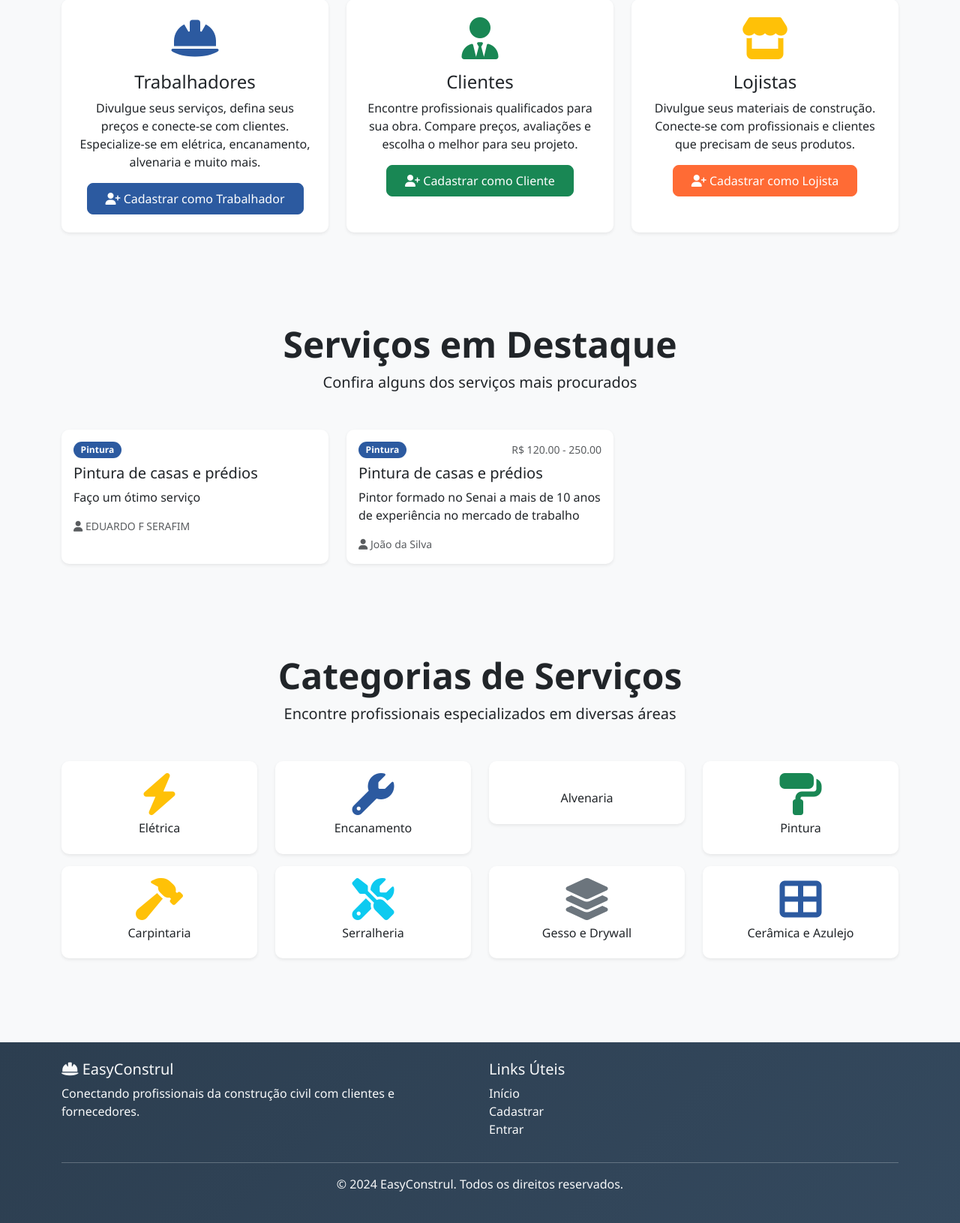
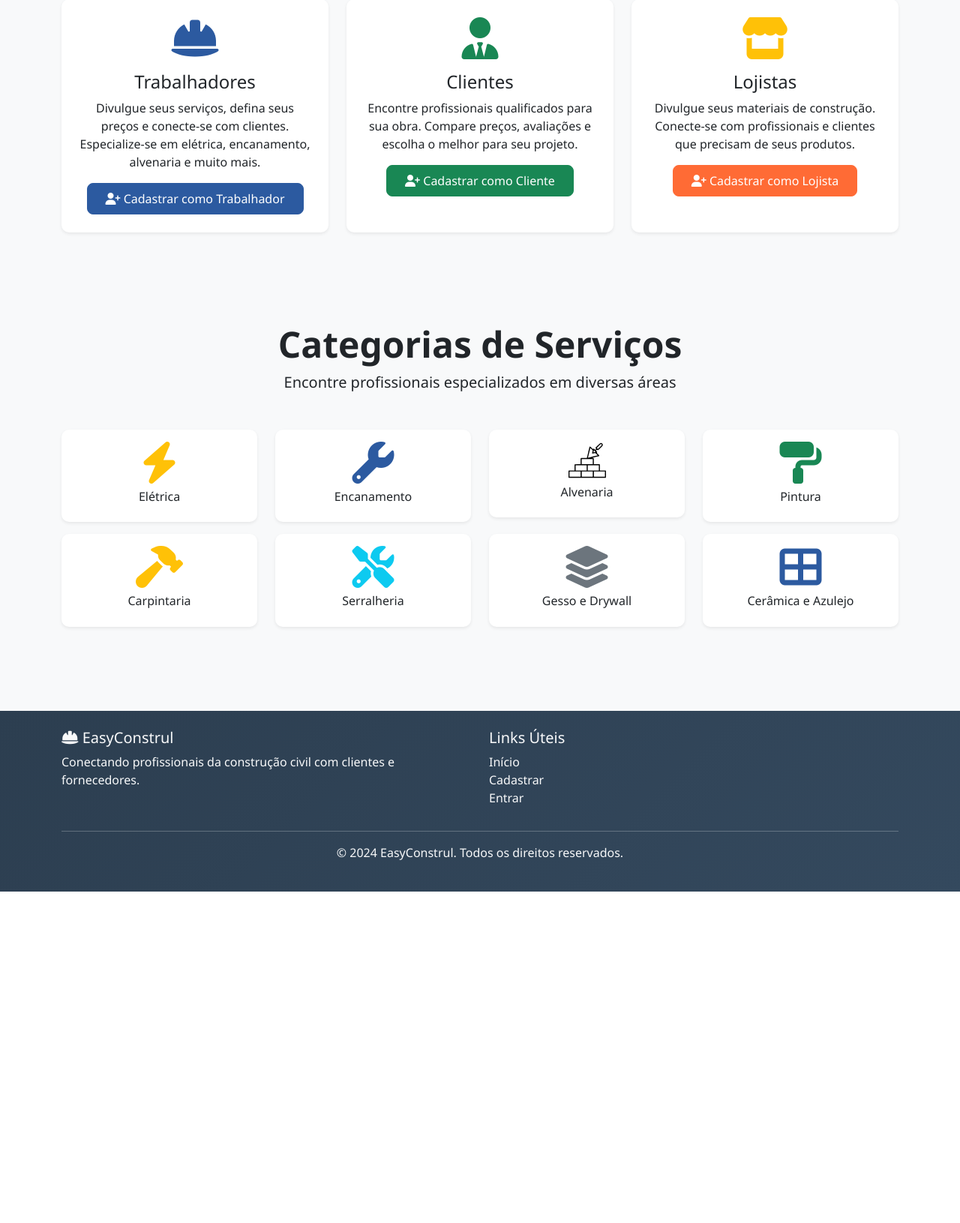
Before and after one commit to efserafim/easyconstrul, a Flask app: page / in a window 1280 px wide. Shown: the part 912-2543 px from the top of the page at 75% size. After the commit the page ends 2101 px from the top, so only its background shows below. Run offline with Flask 3, Linux system fonts and the light colour scheme.

Commit message:
alteracoes nas rotas

```diff
--- a/templates/index.html
+++ b/templates/index.html
@@ -134,60 +134,6 @@
     </div>
 </section>
 
-<!-- Serviços em Destaque -->
-{% if servicos_destaque %}
-<section class="py-5 bg-light">
-    <div class="container">
-        <div class="text-center mb-5">
-            <h2 class="display-5 fw-bold">Serviços em Destaque</h2>
-            <p class="lead">Confira alguns dos serviços mais procurados</p>
-        </div>
-
-        <div class="row">
-            {% for servico in servicos_destaque %}
-                <div class="col-lg-4 col-md-6 mb-4">
-                    <div class="card border-0 shadow-sm h-100">
-                        <div class="card-body">
-                            <div class="d-flex justify-content-between align-items-start mb-2">
-                                <span class="badge bg-primary">{{ servico.categoria|title }}</span>
-                                {% if servico.preco_minimo and servico.preco_maximo %}
-                                    <small class="text-muted">
-                                        R$ {{ "%.2f"|format(servico.preco_minimo) }} - {{ "%.2f"|format(servico.preco_maximo) }}
-                                    </small>
-                                {% endif %}
-                            </div>
-                            <h5 class="card-title">{{ servico.titulo }}</h5>
-                            <p class="card-text">
-                                {{ servico.descricao[:100] }}{% if servico.descricao|length > 100 %}...{% endif %}
-                            </p>
-                            <div class="d-flex justify-content-between align-items-center">
-                                <small class="text-muted">
-                                    <i class="fas fa-user"></i> {{ servico.trabalhador.usuario.nome }}
-                                </small>
-                                {% if current_user.is_authenticated and current_user.tipo_usuario == 'cliente' %}
-                                    <a href="{{ url_for('cliente.solicitar_servico', servico_id=servico.id) }}"
-                                       class="btn btn-sm btn-primary">
-                                        <i class="fas fa-paper-plane"></i> Solicitar
-                                    </a>
-                                {% endif %}
-                            </div>
-                        </div>
-                    </div>
-                </div>
-            {% endfor %}
-        </div>
-
-        {% if current_user.is_authenticated and current_user.tipo_usuario == 'cliente' %}
-            <div class="text-center">
-                <a href="{{ url_for('cliente.buscar_servicos') }}" class="btn btn-primary btn-lg">
-                    <i class="fas fa-search"></i> Ver Todos os Serviços
-                </a>
-            </div>
-        {% endif %}
-    </div>
-</section>
-{% endif %}
-
 <!-- Categorias de Serviços -->
 <section class="py-5">
     <div class="container">
@@ -216,7 +162,7 @@
             <div class="col-lg-3 col-md-4 col-sm-6 mb-3">
                 <div class="card border-0 shadow-sm text-center">
                     <div class="card-body">
-                        <i class="fas fa-bricks text-danger display-4 mb-2"></i>
+                        <img src="{{ url_for('static', filename='images/alvenaria.svg') }}" alt="Alvenaria" class="mb-2" width="50">
                         <h6>Alvenaria</h6>
                     </div>
                 </div>
```
Also changed, not shown: attached_assets/image_1750429085831.png (deleted), attached_assets/image_1750764026400.png (deleted), instance/easyconstrul.db, static/images/alvenaria.svg (added), 1 other file.
